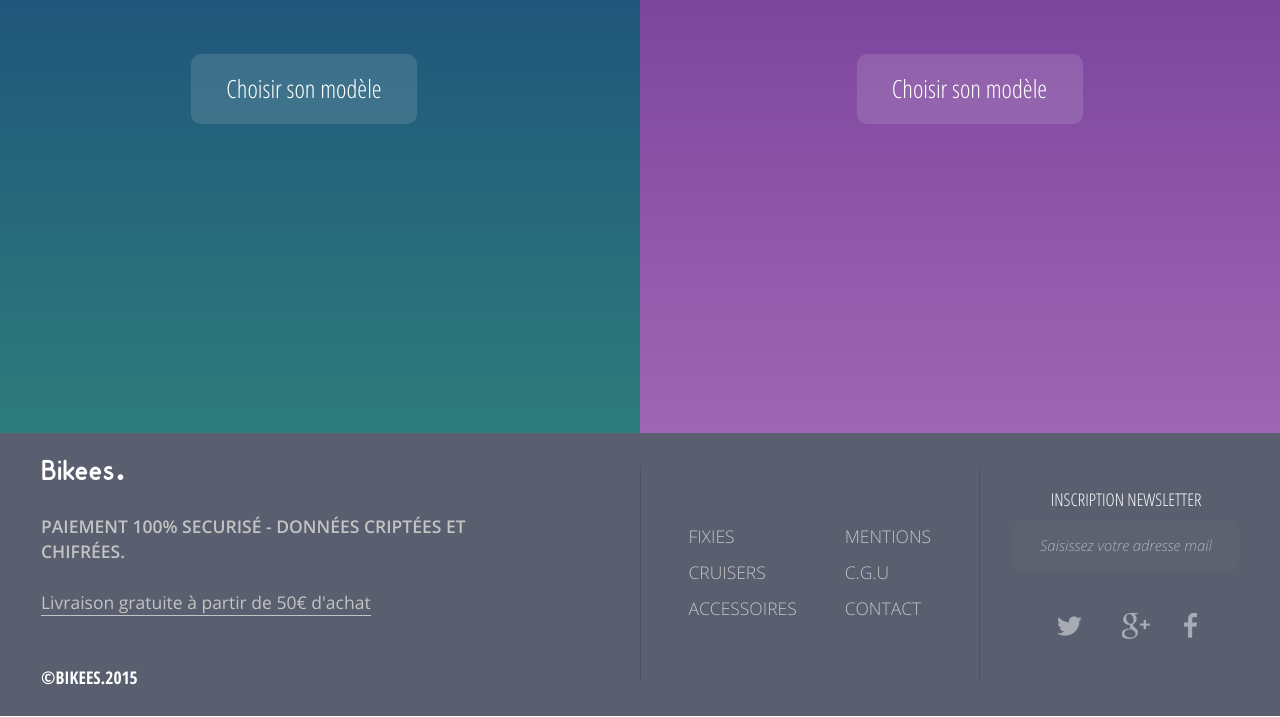
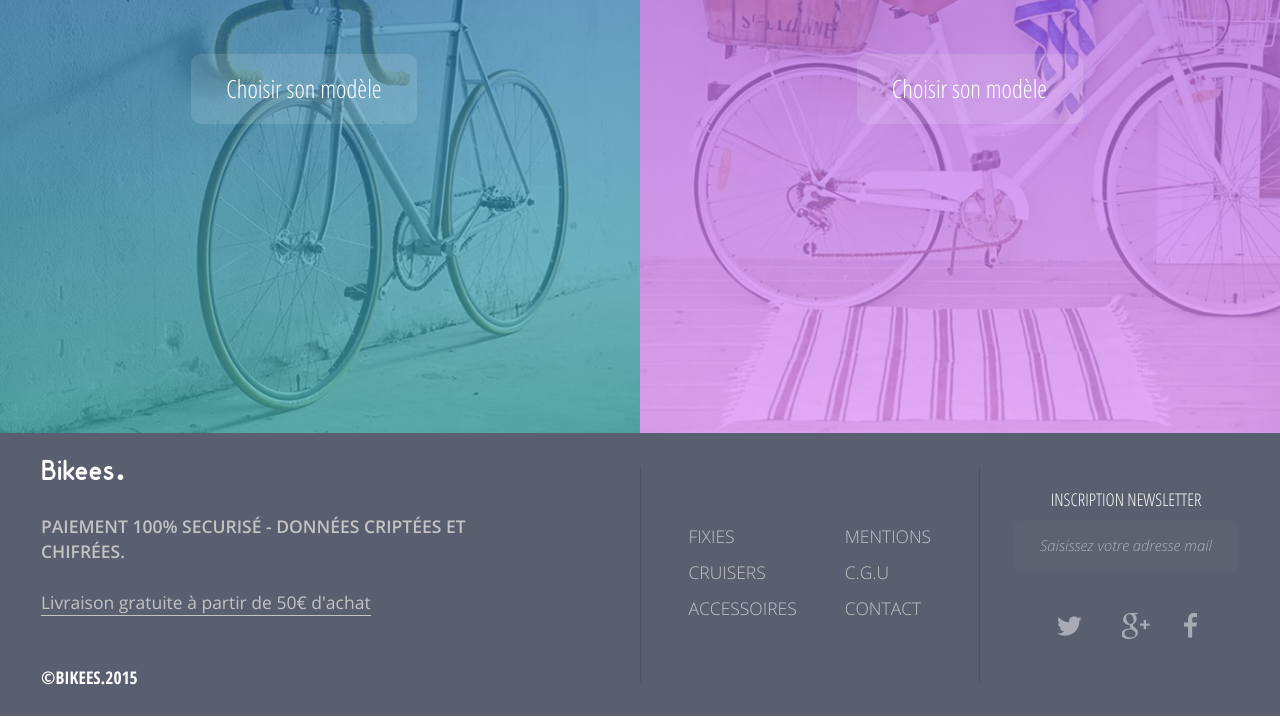
Before and after one commit to fncamm/bikees, a plain HTML site: page index.html in a window 1280 px wide. Shown: the part 467-1184 px from the top of the page. Drawn offline with nearby package versions, Linux system fonts and the light colour scheme; files that its build step writes are made by us from their sources; the site is published under a folder, as on GitHub Pages, so addresses that start at the root find nothing.

Commit message:
fix paths

```diff
--- a/index.html
+++ b/index.html
@@ -5,7 +5,7 @@
     <meta name="viewport" content="width=device-width, initial-scale=1.0"/>
     <link rel="stylesheet" href="css/style.css"/>
     <script src="https://cdnjs.cloudflare.com/ajax/libs/jquery/3.2.1/jquery.min.js"></script>
-    <script src="/scripts/main.js"></script>
+    <script src="scripts/main.js"></script>
     <title>Bikees.</title>
   </head>
   <body>
@@ -17,10 +17,10 @@
       </header>
       <main class="content">
         <div class="bg-image-container">
-          <div class="bg-hisper"><img class="bg-hisper-image" src="/images/calque-5.jpg"/>
+          <div class="bg-hisper"><img class="bg-hisper-image" src="images/calque-5.jpg"/>
             <div class="bg-hisper-gradient"></div>
           </div>
-          <div class="bg-hippie"><img class="bg-hippie-image" src="/images/calque-4.jpg"/>
+          <div class="bg-hippie"><img class="bg-hippie-image" src="images/calque-4.jpg"/>
             <div class="bg-hippie-gradient"></div>
           </div>
         </div>
```
Also changed, not shown: 1 other file.
